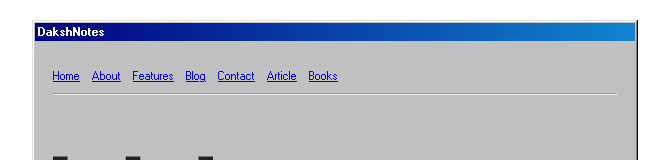
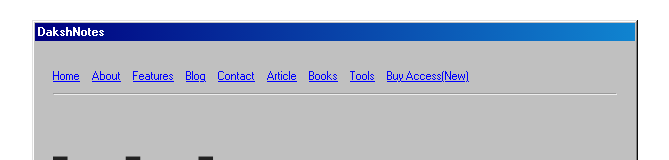
Before and after one commit to gravenewsweekly/dakshnotes.com, a plain HTML site: page index.html in a window 1280 px wide. Shown: the top 160 px of the page, without its empty margins (305-974 px from the left). Drawn offline with nearby package versions, Linux system fonts and the light colour scheme.

Commit message:
Update index.html

```diff
--- a/index.html
+++ b/index.html
@@ -41,6 +41,9 @@
           <li><a href="contact.html">Contact</a></li>
           <li><a href="article.html">Article</a></li>
           <li><a href="books.html">Books</a></li>
+          <li><a href="tools.html">Tools</a></li>
+          <li><a href="buyaccess.html">Buy Access(New)</a></li>
+
         </ul>
       </nav>
       <hr>
```
